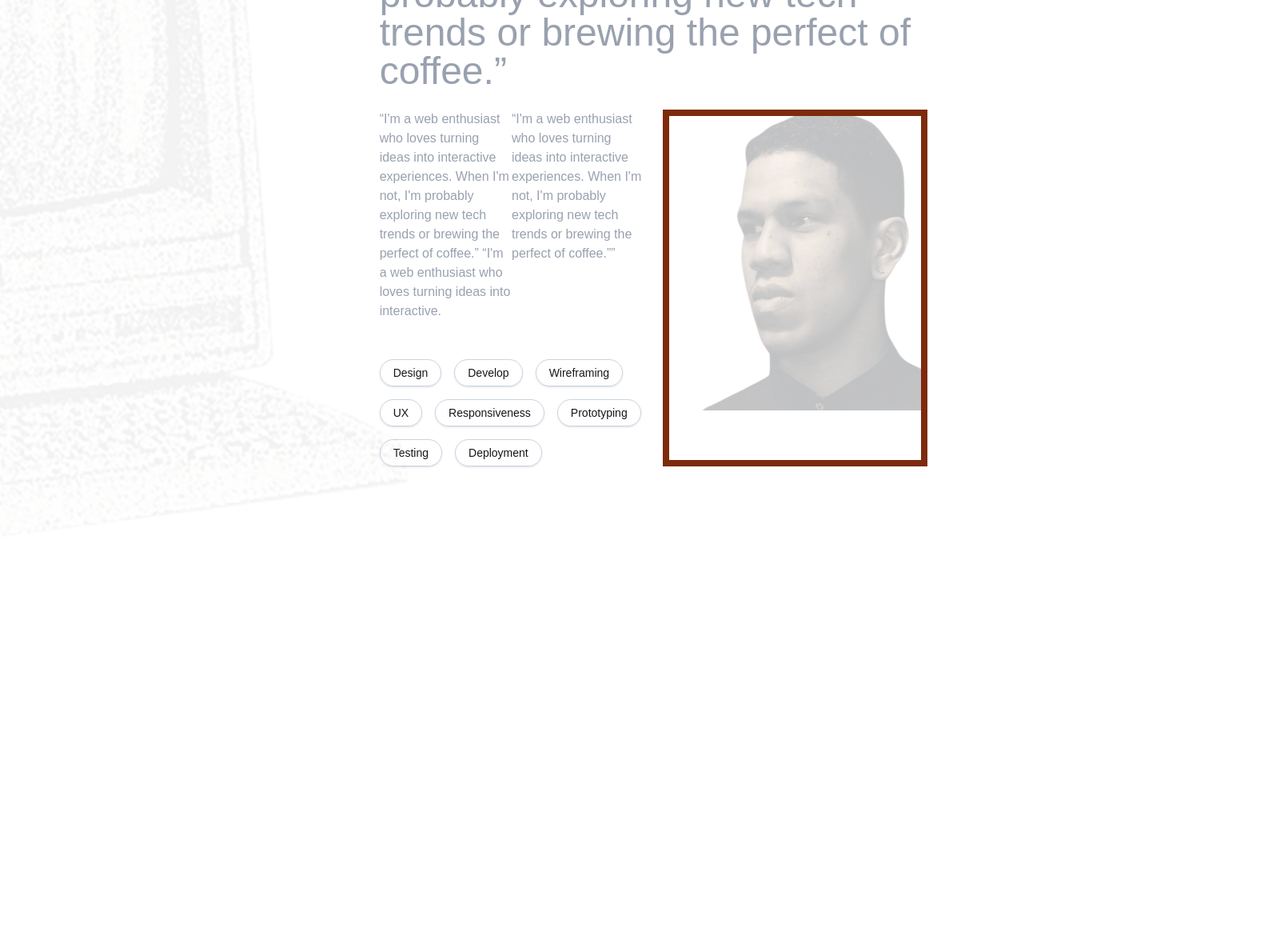
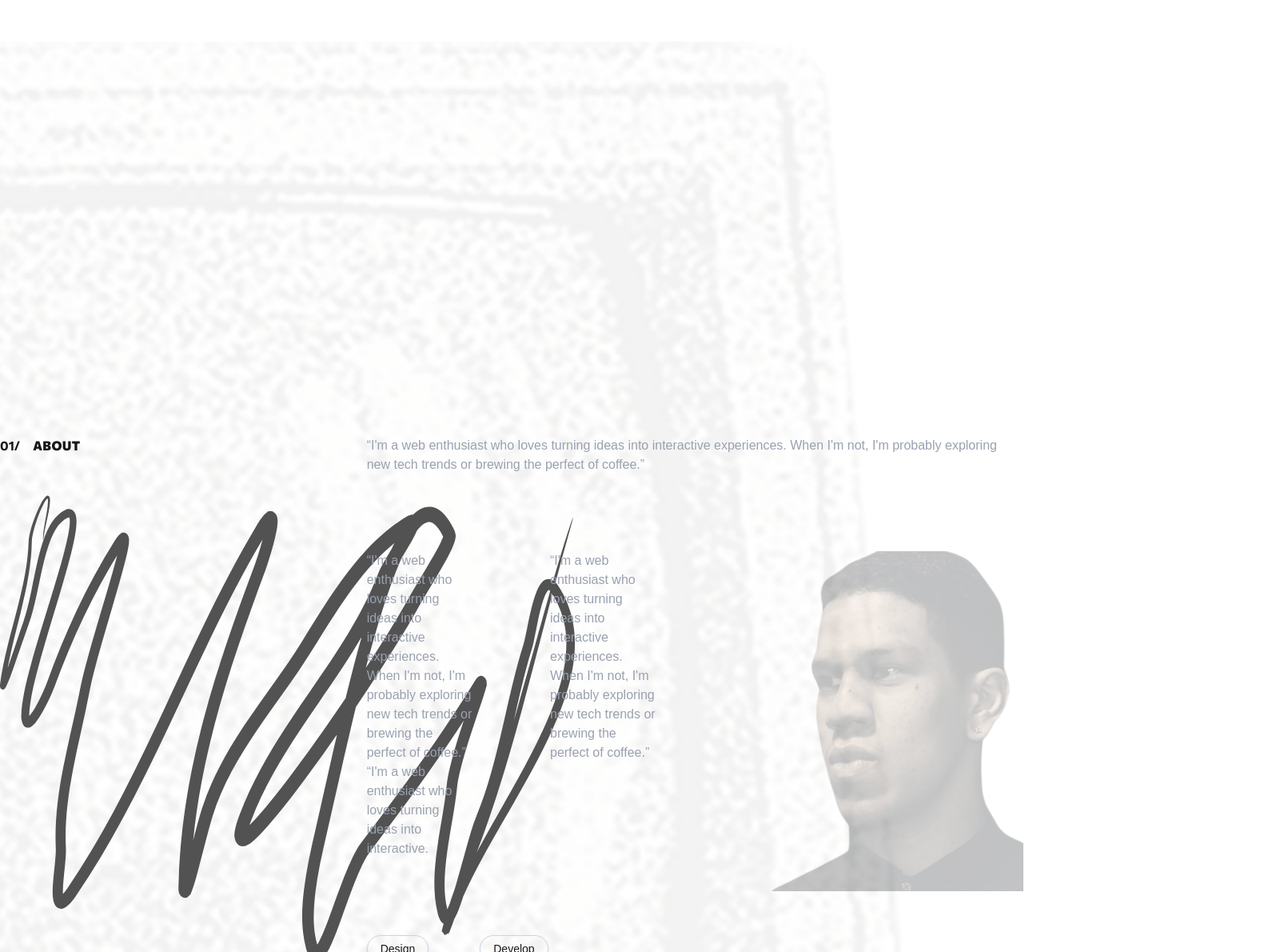
Before and after one commit to Lordev/portfolio, a Next.js app: page / in a window 1280 px wide. Shown: the part 1120-2310 px from the top of the page at 80% size, 1596 px wide, since content can reach past the window. Before the commit the page ends 1943 px from the top, so only its background shows below. Built offline with nearby package versions, Linux system fonts and the light colour scheme.

Commit message:
refactor: split homepage sections into components and update page.tsx imports

```diff
--- a/src/app/page.tsx
+++ b/src/app/page.tsx
@@ -1,110 +1,14 @@
-import Nav from "@/components/Nav";
-import Image from "next/image";
-import Heading from "@/components/Heading";
-import Chip from "@/components/Chip";
-
-const aboutChips : string[] = [
-  "Design",
-  "Develop",
-  "Wireframing",
-  "UX",
-  "Responsiveness",
-  "Prototyping",
-  "Testing",
-  "Deployment",
-];
-
+import Nav from "@/components/layout/Nav"
+import Hero from "@/sections/home/Hero"
+import AboutSection	 from "@/sections/home/AboutSection"
 
 
 export default function Home() {
-  return (
-    <div className="overflow-hidden">
-      <Nav />
-      <div className="relative h-[50vw]">
-        <div className="absolute right-1/8 top-1/2 flex items-center justify-center transform -translate-y-1/2 -z-20">
-          <div className="w-[40vw] h-[40vw] bg-radial from-purple-900 to-50% to-[var--background] rounded-md"></div>
+    return (
+        <div className="relative">
+            <Nav />
+            <Hero />
+            <AboutSection />
         </div>
-        <div className="h-[50vw] px-12 flex flex-col gap-24 justify-center">
-          <h1 className="font-(family-name:--font-commissioner) font-extrabold text-[9.1vw] uppercase leading-[6.9vw] tracking-tighter">
-            Hello I{`'`}m
-            <div className="text-black drop-shadow-[0_1px_1px_rgba(255,255,255,0.8)]">
-              Lorenzo
-            </div>
-            <span className="text-orange-600">a frontend Developer</span>
-          </h1>
-          <div className="">
-            <p className="font-(family-name:--font-commissioner) text-[2vw] leading-[3vw] uppercase font-semibold">
-              interested in a collab?
-            </p>
-
-            <div className="flex space-x-4 mt-4">
-              <button className="btn">View my work</button>
-              <button className="btn">Contact me</button>
-            </div>
-          </div>
-
-          <Image
-            src="/hero/hero-image.png"
-            alt="Picture of the author"
-            width={900}
-            height={900}
-            className="absolute -bottom-12 right-[13vw] w-[52vw] h-[52vw] aspect-square -z-10"
-          />
-        </div>
-      </div>
-      <div className="relative">
-        <div className="absolute -left-3/5 h-4/5 w-full top-1/2 transform -translate-y-1/2">
-          <Image
-            className=" "
-            src="/about/pc-background.png"
-            alt=""
-            layout="fill"
-          />
-        </div>
-        <div className="grid grid-cols-6 gap-6 px-30 py-60">
-          <div className="col-span-2">
-            <Heading title="About" />
-          </div>
-          <div className="col-span-4">
-            <p className="text-5xl col-span-2 text-gray-400">
-              “I{"'"}m a web enthusiast who loves turning ideas into interactive
-              experiences. When I{"'"}m not, I{"'"}m probably exploring new tech
-              trends or brewing the perfect of coffee.”
-            </p>
-          </div>
-          <div className="col-start-3 col-span-2 flex flex-col justify-center gap-12">
-            <div className="grid-cols-2 grid col-span-2">
-              <p className="text-gray-400">
-                {" "}
-                “I{"'"}m a web enthusiast who loves turning ideas into
-                interactive experiences. When I{"'"}m not, I{"'"}m probably
-                exploring new tech trends or brewing the perfect of coffee.” “I
-                {"'"}m a web enthusiast who loves turning ideas into
-                interactive.
-              </p>
-              <p className="text-gray-400">
-                {" "}
-                “I{"'"}m a web enthusiast who loves turning ideas into
-                interactive experiences. When I{"'"}m not, I{"'"}m probably
-                exploring new tech trends or brewing the perfect of coffee.””
-              </p>
-            </div>
-            <div className="col-span-2 self-start flex flex-wrap gap-4">
-              {aboutChips.map((chip) => (
-                <Chip label={chip} key={chip}/>
-              ))}
-            </div>
-          </div>
-          <div className="col-start-5 col-span-2 border-8 border-orange-900">
-            <Image
-              src="/about/img-headshot.png"
-              width={900}
-              height={900}
-              alt=""
-            />
-          </div>
-        </div>
-      </div>
-    </div>
-  );
+    )
 }
--- /dev/null
+++ b/src/components/ui/Divider.tsx
@@ -0,0 +1,29 @@
+interface DividerProps {
+  className?: string;
+  color?: string;
+  strokeWidth?: number;
+}
+
+export default function Divider({
+  className = "",
+  color = "#3C3B3B",
+}: DividerProps) {
+  return (
+    <div className={`bg-gradient-to-t from-black from-50% to-50% to-transparent ${className}`}>
+      <svg
+        width="auto"
+        viewBox="0 0 1920 79"
+        fill="none"
+        xmlns="http://www.w3.org/2000/svg"
+      >
+        <path
+          d="M0 20.5C96.0338 20.5 96.0338 58.5 192.068 58.5C288.101 58.5 288.101 20.5 384.135 20.5C480.169 20.5 480.169 58.5 575.978 58.5C672.014 58.5 672.014 20.5 767.82 20.5C863.856 20.5 863.856 58.5 959.662 58.5C1055.7 58.5 1055.7 20.5 1151.73 20.5C1247.76 20.5 1247.76 58.5 1343.8 58.5C1439.83 58.5 1439.83 20.5 1535.86 20.5C1631.9 20.5 1631.9 58.5 1727.94 58.5C1823.96 58.5 1823.96 20.5 1920 20.5"
+          stroke={color}
+          strokeWidth={40}
+          strokeMiterlimit="10"
+          strokeLinecap="round"
+        />
+      </svg>
+    </div>
+  );
+}
--- a/src/components/Heading.tsx
+++ b/src/components/ui/SectionHeading.tsx
@@ -1,10 +1,10 @@
-export default function Heading({ title }) {
+export default function SectionHeading({ title }) {
   return (
     <div className="relative">
       <svg
-        className="absolute -top-5 transform left-0 -z-10"
+        className="absolute left-0 transform -z-10 h-189 w-180 -top-1/2"
         width="189"
-        height="153"
+        height="180"
         viewBox="0 0 189 153"
         fill="none"
         xmlns="http://www.w3.org/2000/svg"
@@ -15,10 +15,10 @@ export default function Heading({ title }) {
         />
       </svg>
       <div className="flex items-baseline  font-bold font-commissioner uppercase ">
-        <div className="text-3xl mr-8">01/</div>
-        <h1 className="text-6xl">
+        <div className="text-fluid-h4 mr-[1em]">01/</div>
+        <h2 className="text-fluid-h2 font-extrabold tracking-wide">
           {title}
-        </h1>
+        </h2>
       </div>
     </div>
   );
--- /dev/null
+++ b/src/sections/home/AboutSection.tsx
@@ -0,0 +1,72 @@
+import Image from "next/image";
+import SectionHeading from "@/components/ui/SectionHeading";
+import Chip from "@/components/ui/Chip";
+
+const aboutChips: string[] = [
+  "Design",
+  "Develop",
+  "Wireframing",
+  "UX",
+  "Responsiveness",
+  "Prototyping",
+  "Testing",
+  "Deployment",
+];
+
+export default function AboutSection() {
+  return (
+    <section className="relative row py-240">
+      <div className="absolute h-4/5 -translate-x-6/12 aspect-[1495/1076] top-9/16 transform -translate-y-1/2 -z-10">
+        <Image
+          className=" "
+          src="/about/pc-background.png"
+          alt=""
+          layout="fill"
+        />
+      </div>
+      <div className="row in-container">
+        <div className="grid grid-cols-6 gap-24">
+          <div className="col-span-2">
+            <SectionHeading title="About" />
+          </div>
+          <div className="col-span-4">
+            <div className="text-fluid-h3 col-span-2 text-gray-400 font-medium">
+              “I{"'"}m a web enthusiast who loves turning ideas into interactive
+              experiences. When I{"'"}m not, I{"'"}m probably exploring new tech
+              trends or brewing the perfect of coffee.”
+            </div>
+          </div>
+          <div className="col-start-3 col-span-2 flex flex-col justify-center gap-24">
+            <div className="grid-cols-2 grid col-span-2 gap-24">
+              <p className="text-gray-400">
+                “I{"'"}m a web enthusiast who loves turning ideas into
+                interactive experiences. When I{"'"}m not, I{"'"}m probably
+                exploring new tech trends or brewing the perfect of coffee.” “I
+                {"'"}m a web enthusiast who loves turning ideas into
+                interactive.
+              </p>
+              <p className="text-gray-400">
+                “I{"'"}m a web enthusiast who loves turning ideas into
+                interactive experiences. When I{"'"}m not, I{"'"}m probably
+                exploring new tech trends or brewing the perfect of coffee.”
+              </p>
+            </div>
+            <div className="col-span-2 self-start flex flex-wrap gap-16">
+              {aboutChips.map((chip) => (
+                <Chip label={chip} key={chip} />
+              ))}
+            </div>
+          </div>
+          <div className="col-start-5 col-span-2">
+            <Image
+              src="/about/img-headshot.png"
+              width={900}
+              height={900}
+              alt=""
+            />
+          </div>
+        </div>
+      </div>
+    </section>
+  );
+}
--- /dev/null
+++ b/src/sections/home/Hero.tsx
@@ -0,0 +1,38 @@
+import Image from 'next/image';
+
+export default function Hero() {
+  return (
+    <div className="relative h-[50vw]">
+      <div className="absolute right-1/8 top-1/2 flex items-center justify-center transform -translate-y-1/2 -z-20">
+        <div className="w-[40vw] h-[40vw] bg-radial from-purple-900 to-50% to-[var--background] rounded-md"></div>
+      </div>
+      <div className="h-[50vw] px-12 flex flex-col gap-24 justify-center">
+        <h1 className="font-(family-name:--font-commissioner) font-extrabold text-[9.1vw] uppercase leading-[6.9vw] tracking-tighter">
+          Hello I{`'`}m
+          <div className="text-black drop-shadow-[0_1px_1px_rgba(255,255,255,0.8)]">
+            Lorenzo
+          </div>
+          <span className="text-orange-600">a frontend Developer</span>
+        </h1>
+        <div className="">
+          <p className="font-(family-name:--font-commissioner) text-[2vw] leading-[3vw] uppercase font-semibold">
+            interested in a collab?
+          </p>
+
+          <div className="flex space-x-4 mt-4">
+            <button className="btn">View my work</button>
+            <button className="btn">Contact me</button>
+          </div>
+        </div>
+
+        <Image
+          src="/hero/hero-image.png"
+          alt="Picture of the author"
+          width={900}
+          height={900}
+          className="absolute -bottom-12 right-[13vw] w-[52vw] h-[52vw] aspect-square -z-10"
+        />
+      </div>
+    </div>
+  );
+}
--- /dev/null
+++ b/src/sections/home/MarqueeSection.tsx
@@ -0,0 +1,12 @@
+export default function MarqueeSection() {
+  return (
+    <div className="py-30">
+      <div className="font-(family-name:--font-commissioner) font-extrabold text-[5vw] uppercase leading-[4.5vw] flex flex-nowrap text-nowrap">
+        LOREM / LOREM IPSUM / LOREM / LOREM / LOREM IPSUM / LOREM
+      </div>
+      <div className="font-(family-name:--font-commissioner) font-extrabold text-[5vw] text-gray-400 uppercase leading-[4.5vw] flex flex-nowrap text-nowrap">
+        LOREM / LOREM IPSUM / LOREM / LOREM / LOREM IPSUM / LOREM
+      </div>
+    </div>
+  );
+}
```
Also changed, not shown: src/components/layout/Nav.tsx (renamed from src/components/Nav.tsx), src/components/ui/Chip.tsx (renamed from src/components/Chip.tsx).
